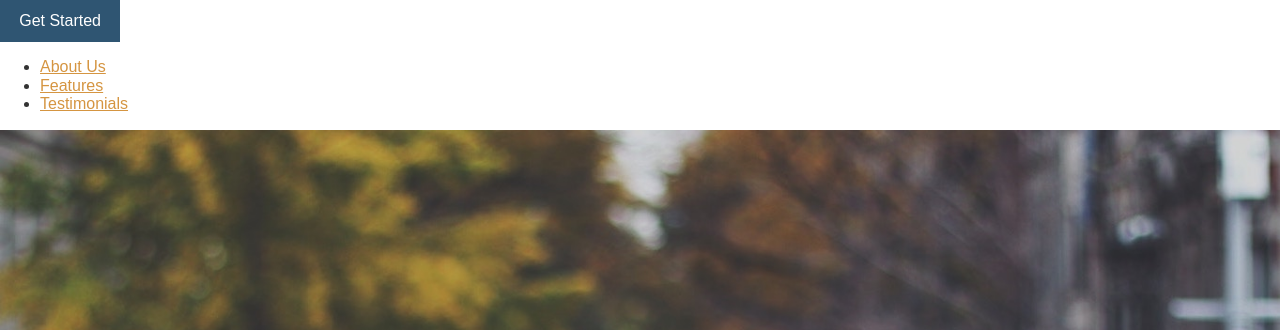
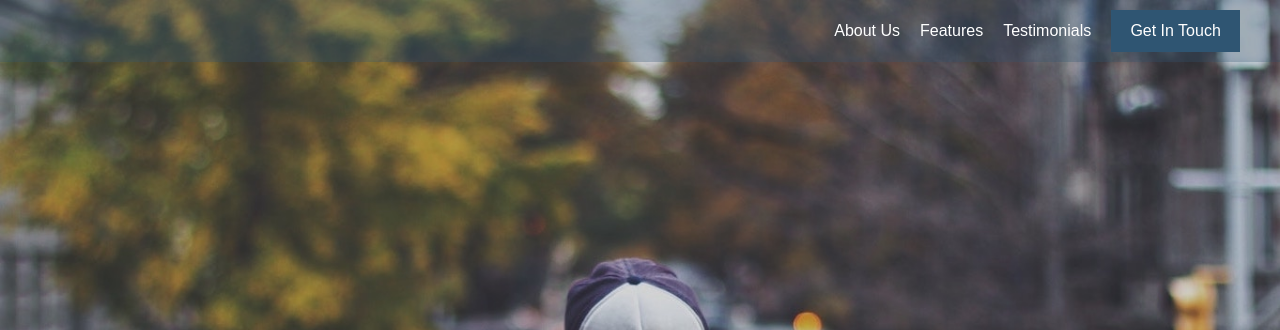
Before and after one commit to tlorent/student-buddy, a website: page app/index.html in a window 1280 px wide. Shown: the top 330 px of the page. Drawn offline with Linux system fonts and the light colour scheme.

Commit message:
Finished styling header.

```diff
--- /dev/null
+++ b/app/assets/styles/modules/_primary-nav.css
@@ -0,0 +1,25 @@
+.primary-nav {
+	&--pull-right {
+		float: right;
+	}
+
+	ul {
+		margin: 0;
+		padding: 0;
+		@mixin clearfix;
+	}
+
+	li {
+		list-style: none;
+		float: left;
+		padding-right: 20px;
+	}
+
+	a {
+		display: block;
+		color: #fff;
+		text-decoration: none;
+		font-weight: 300;
+		padding: 12px 0;
+	}
+}
--- /dev/null
+++ b/app/assets/styles/modules/_site-header.css
@@ -0,0 +1,35 @@
+.site-header {
+	padding: 10px 0;
+	position: absolute;
+	width: 100%;
+	z-index: 2;
+
+	@mixin atMedium {
+		background-color: rgba($mainBlue, 0.3);
+	}
+
+	&__btn-container {
+		float: right;
+	}
+
+	&__menu-icon {
+		width: 20px;
+		height: 20px;
+		background-color: #fff;
+		position: absolute;
+		top: 10px;
+		right: 10px;
+
+		@mixin atMedium {
+			display: none;
+		}
+	}
+
+	&__menu-content {
+		display: none;
+
+		@mixin atMedium {
+			display: block;
+		}
+	}
+}
--- a/app/assets/styles/styles.css
+++ b/app/assets/styles/styles.css
@@ -15,3 +15,5 @@
 @import 'modules/_feature-item';
 @import 'modules/_testimonial';
 @import 'modules/_site-footer';
+@import 'modules/_site-header';
+@import 'modules/_primary-nav';
--- a/app/index.html
+++ b/app/index.html
@@ -12,15 +12,24 @@
   </head>
   <body>
 
-    <header>
-      <a href="#" class="btn">Get Started</a>
-      <nav>
+    <header class="site-header">
+      <div class="wrapper">
+
+        <div class="site-header__menu-icon"></div>
+
+        <div class="site-header__menu-content">
+          <div class="site-header__btn-container">
+            <a href="#" class="btn">Get In Touch</a>
+          </div>
+          <nav class="primary-nav primary-nav--pull-right">
             <ul>
               <li><a href="">About Us</a></li>
               <li><a href="">Features</a></li>
               <li><a href="">Testimonials</a></li>
             </ul>
           </nav>
+        </div>
+      </div>
     </header>
 
     <div class="large-hero">
--- a/app/temp/styles/styles.css
+++ b/app/temp/styles/styles.css
@@ -483,6 +483,7 @@ a {
 	}
 
 .large-hero__text-content {
+		padding-top: 88px;
 		position: absolute;
 		top: 50%;
 		-webkit-transform: translateY(-50%);
@@ -490,6 +491,13 @@ a {
 		left: 0;
 		width: 100%;
 		text-align: center;
+	}
+
+@media (min-width: 800px) {
+
+.large-hero__text-content {
+			padding-top: 60px
+	}
   }
 
 .large-hero__title {
@@ -524,7 +532,7 @@ a {
 		color: #fff;
 		font-size: 1.1rem;
 		font-weight: 100;
-    text-shadow: 2px 2px 0 rgba(0, 0, 0, .1);
+		text-shadow: 2px 2px 0 rgba(0, 0, 0, 0.1);
 		max-width: 28.125rem;
 		margin-left: auto;
 		margin-right: auto;
@@ -1038,3 +1046,77 @@ a {
 			margin-right: 1.4rem
 	}
   }
+
+.site-header {
+	padding: 10px 0;
+	position: absolute;
+	width: 100%;
+	z-index: 2;
+}
+
+@media (min-width: 800px) {
+
+.site-header {
+		background-color: rgba(47,85,114, 0.3)
+}
+  }
+
+.site-header__btn-container {
+		float: right;
+	}
+
+.site-header__menu-icon {
+		width: 20px;
+		height: 20px;
+		background-color: #fff;
+		position: absolute;
+		top: 10px;
+		right: 10px;
+	}
+
+@media (min-width: 800px) {
+
+.site-header__menu-icon {
+			display: none
+	}
+  }
+
+.site-header__menu-content {
+		display: none;
+	}
+
+@media (min-width: 800px) {
+
+.site-header__menu-content {
+			display: block
+	}
+  }
+
+.primary-nav--pull-right {
+		float: right;
+	}
+
+.primary-nav ul {
+		margin: 0;
+		padding: 0;
+	}
+
+.primary-nav ul::after {
+    content: "";
+    clear: both;
+    display: table;
+  }
+
+.primary-nav li {
+		list-style: none;
+		float: left;
+		padding-right: 20px;
+	}
+
+.primary-nav a {
+		display: block;
+		color: #fff;
+		text-decoration: none;
+		font-weight: 300;
+		padding: 12px 0;
+	}
```
Also changed, not shown: app/assets/styles/modules/_large-hero.css (+6 -1 lines), gulp/tasks/styles.js (+12 -6 lines). Lines whose indentation alone changed are shown as unchanged.
